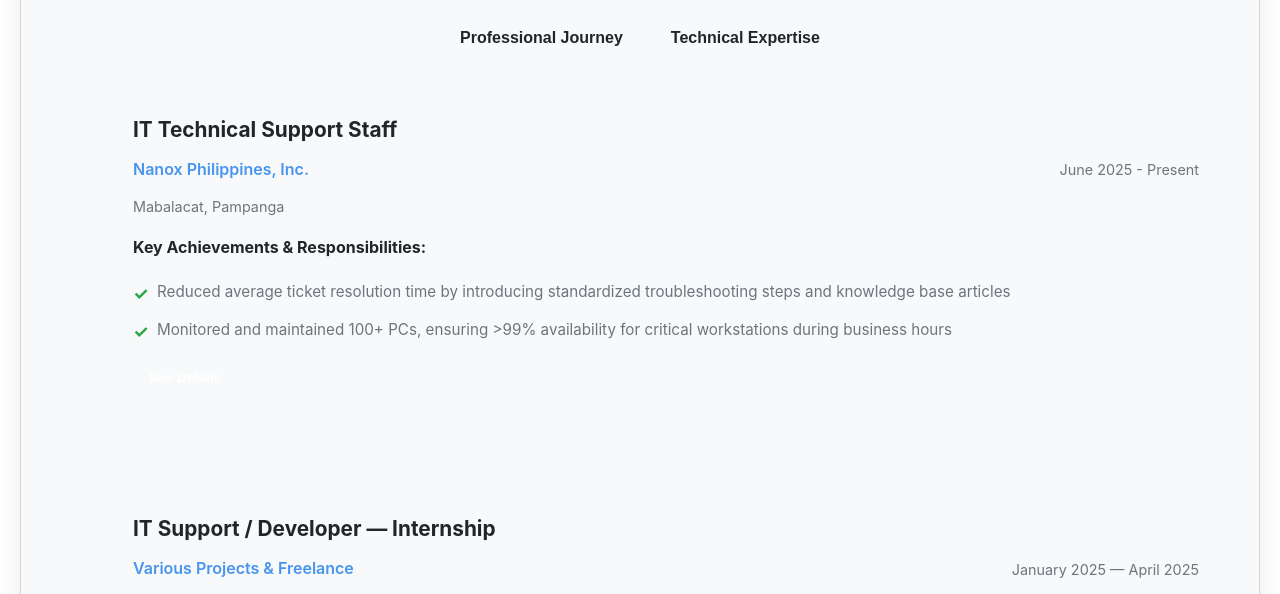
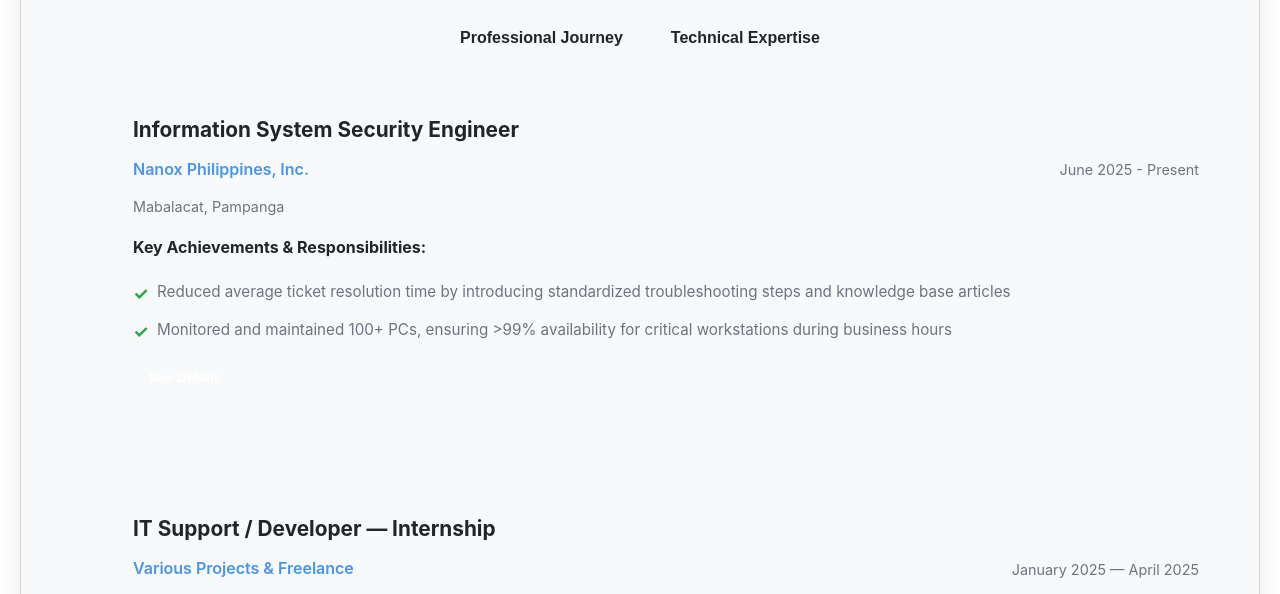
Before and after one commit to iantolentino/Dev, a plain HTML site: page expertise.html in a window 1280 px wide. Shown: the part 205-799 px from the top of the page. Drawn offline with Linux system fonts and the light colour scheme.

Commit message:
Update expertise.html

```diff
--- a/expertise.html
+++ b/expertise.html
@@ -379,7 +379,7 @@
             <div class="timeline-dot"></div>
             <div class="experience-card">
               <div class="experience-header">
-                <h3>IT Technical Support Staff</h3>
+                <h3>Information System Security Engineer</h3>
                 <div class="company-period">
                   <span class="company">Nanox Philippines, Inc.</span>
                   <span class="period">June 2025 - Present</span>
```
